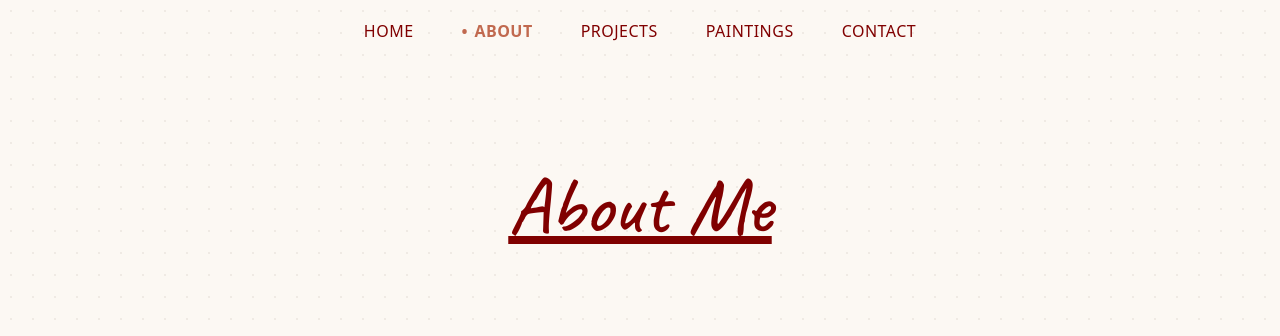
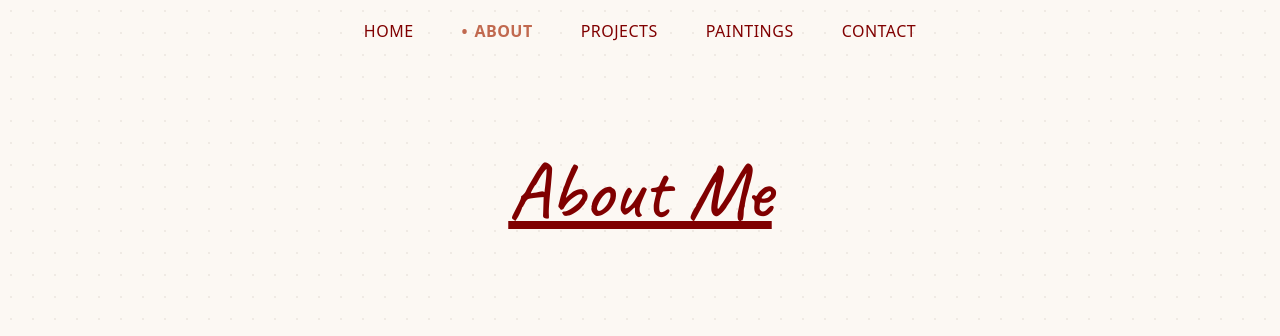
Before and after one commit to joannenadya/joannenadya.github.io, a plain HTML site: page about.html in a window 1280 px wide. Shown: the top 336 px of the page. Drawn offline with nearby package versions, Linux system fonts and the light colour scheme.

Commit message:
Update styles.css

```diff
--- a/styles.css
+++ b/styles.css
@@ -207,9 +207,10 @@ h2 {
 h1{
   font-family: "Caveat";
   text-align: center;
-  padding: 6rem 10rem 2rem 10rem;
+  padding: clamp(2rem, 6vw, 6rem) clamp(1rem, 8vw, 10rem) clamp(1rem, 3vw, 2rem);
   color: #800000;
-  font-size: 5rem;
+  font-size: clamp(2.5rem, 8vw + 1rem, 5rem);
+  line-height: 1.3;
 }
 
 footer{
```
